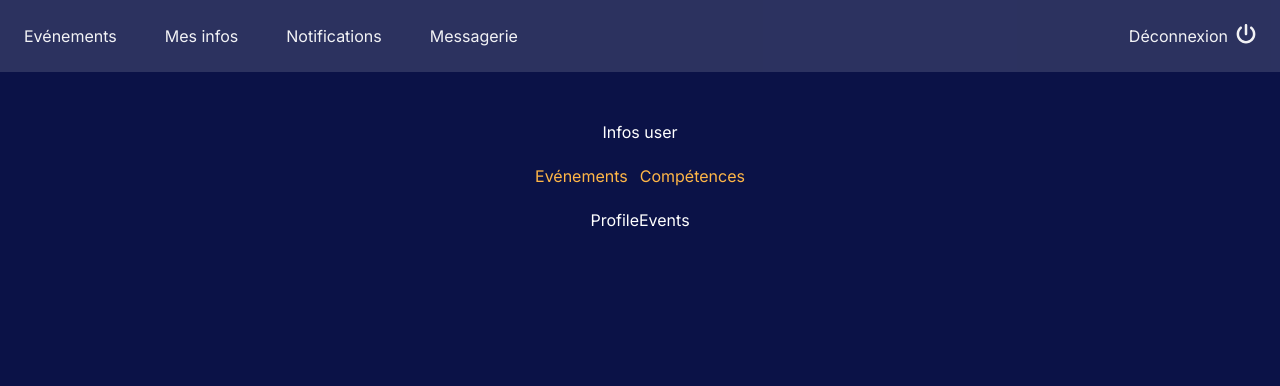
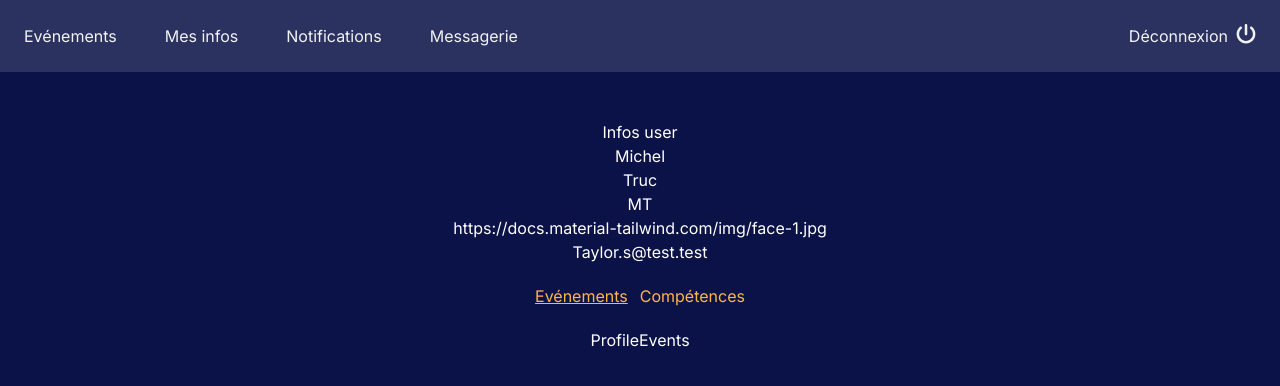
Before and after one commit to kersolo/ManagEvent_front, a React (Vite) app: page /profile/1 in a window 1280 px wide. Shown: the top 386 px of the page. Built offline with nearby package versions, Linux system fonts and the light colour scheme.

Commit message:
EVENT-DEVPUNK-109 et EVENT-DEVPUNK-104 - add faker and info profile part

```diff
--- a/src/pages/Profil/ProfilePage.tsx
+++ b/src/pages/Profil/ProfilePage.tsx
@@ -1,23 +1,87 @@
-import { useState } from "react";
-import { useParams } from "react-router-dom";
+import { useEffect, useState } from "react";
+import { getProfileById } from "../../services/api/profile";
+import { useRequiredParams } from "../../services/hooks/useRequiredParams";
 import ProfileEvents from "./ProfileEvents";
 import ProfileSkills from "./ProfileSkills";
 
+interface Profile {
+  id: string;
+  firstname: string;
+  lastname: string;
+  nickname: string;
+  avatar_url: string;
+  email: string;
+}
+type ActiveLink = "events" | "skills";
+
 export default function ProfilePage() {
-  const { id } = useParams<{ id: string }>();
+  const { id } = useRequiredParams<{ id: string }>();
+  const [activeLink, setActiveLink] = useState<ActiveLink>("events");
+  const [isUser, setIsUser] = useState(false);
 
-  // get request on user/:id
+  const [profile, setProfile] = useState<Profile>({
+    id: "",
+    firstname: "",
+    lastname: "",
+    nickname: "",
+    avatar_url: "",
+    email: "",
+  });
 
-  type ActiveLink = "events" | "skills";
-  const [activeLink, setActiveLink] = useState<ActiveLink>("events");
-  return (
+  useEffect(() => {
+    const getData = async () => {
+      const response = await getProfileById(id);
+      if (response) {
+        setIsUser(true);
+        setProfile(response);
+      } else {
+        console.log("no user with this id");
+      }
+    };
+    getData();
+  }, [id]);
+
+  // get request on profile/:id
+
+  return isUser ? (
     <div className="flex flex-col justify-center text-center gap-5 p-12">
-      <section>Infos user</section>
+      <section>
+        <h1>Infos user</h1>
+        <div>{profile.firstname}</div>
+        <div>{profile.lastname}</div>
+        <div>{profile.nickname}</div>
+        <div>{profile.avatar_url}</div>
+        <div>{profile.email}</div>
+      </section>
       <nav className="flex justify-center gap-3">
-        <button className=" text-orangeDP hover:underline">Evénements</button>
-        <button className=" text-orangeDP hover:underline">Compétences</button>
+        <button
+          onClick={() => {
+            setActiveLink("events");
+          }}
+          className={
+            activeLink === "events"
+              ? "underline cursor-default text-orangeDP"
+              : "text-orangeDP hover:underline"
+          }
+        >
+          Evénements
+        </button>
+        <button
+          onClick={() => {
+            setActiveLink("skills");
+          }}
+          className={
+            activeLink === "skills"
+              ? "underline cursor-default text-orangeDP"
+              : "text-orangeDP hover:underline"
+          }
+        >
+          Compétences
+        </button>
       </nav>
       {activeLink === "events" ? <ProfileEvents /> : <ProfileSkills />}
     </div>
+  ) : (
+    <h1>Profile not found</h1>
   );
 }
--- a/src/pages/Profil/profilFaker.ts
+++ b/src/pages/Profil/profilFaker.ts
@@ -1,11 +1,36 @@
-const profileFaker = [
+export const profileFaker = [
   {
-    firstname: 'Taylor',
-    lastname: 'Swift',
-    nickname: 'TS',
-    avatar_url: 'https://docs.material-tailwind.com/img/face-2.jpg',
-    email: 'Taylor.s@test.test'
-  }
+    firstname: "Taylor",
+    lastname: "Swift",
+    nickname: "TS",
+    avatar_url: "https://docs.material-tailwind.com/img/face-2.jpg",
+    email: "Taylor.s@test.test",
+  },
 ];
 
-export { profileFaker };
+export const profilesFaker = [
+  {
+    id: "1",
+    firstname: "Michel",
+    lastname: "Truc",
+    nickname: "MT",
+    avatar_url: "https://docs.material-tailwind.com/img/face-1.jpg",
+    email: "Taylor.s@test.test",
+  },
+  {
+    id: "2",
+    firstname: "Jean",
+    lastname: "Bonnot",
+    nickname: "JB",
+    avatar_url: "https://docs.material-tailwind.com/img/face-2.jpg",
+    email: "Jean@mail.com",
+  },
+  {
+    id: "3",
+    firstname: "Marie",
+    lastname: "Bidule",
+    nickname: "MB",
+    avatar_url: "https://docs.material-tailwind.com/img/face-3.jpg",
+    email: "Julie@mail.com",
+  },
+];
--- a/src/services/api/profile.ts
+++ b/src/services/api/profile.ts
@@ -1,4 +1,4 @@
-import { profileFaker } from '../../pages/Profil/profilFaker';
+import { profileFaker, profilesFaker } from "../../pages/Profil/profilFaker";
 
 export async function getUserProfile() {
   try {
@@ -7,7 +7,23 @@ export async function getUserProfile() {
     //const { data } = await axios.get("/message");
     return data;
   } catch (err) {
-    console.log('ERROR');
+    console.log("ERROR");
     console.log(err);
   }
 }
+
+export async function getProfileById(id: string) {
+  try {
+    const data = profilesFaker.filter(
+      (fakeProfile) => fakeProfile.id === id
+    )[0];
+    // REMPLACER par requete get sur profile/:id
+    //
+    // const {data} = await axios.get(`/profile/${id}`)
+    // return data
+    //
+    return data;
+  } catch (error) {
+    console.log(error);
+  }
+}
--- a/src/services/api/user.ts
+++ b/src/services/api/user.ts
@@ -1,4 +1,4 @@
-import { usersFaker } from '../../pages/SignUp/usersFaker';
+import { usersFaker } from "../../pages/SignUp/usersFaker";
 
 export async function getUsers() {
   try {
@@ -6,7 +6,7 @@ export async function getUsers() {
     //const { data } = await axios.get("/message");
     return data;
   } catch (err) {
-    console.log('ERROR');
+    console.log("ERROR");
     console.log(err);
   }
 }
--- /dev/null
+++ b/src/services/hooks/useRequiredParams.tsx
@@ -0,0 +1,6 @@
+import { useParams } from "react-router-dom";
+
+export const useRequiredParams = <T extends Record<string, unknown>>() =>
+  useParams() as T;
+
+// Hook permettant de typer plus facilement les params car sinon ils sont potentiellement undefined
```
Also changed, not shown: 1 other file (tests, documents, lock files or other folders).
